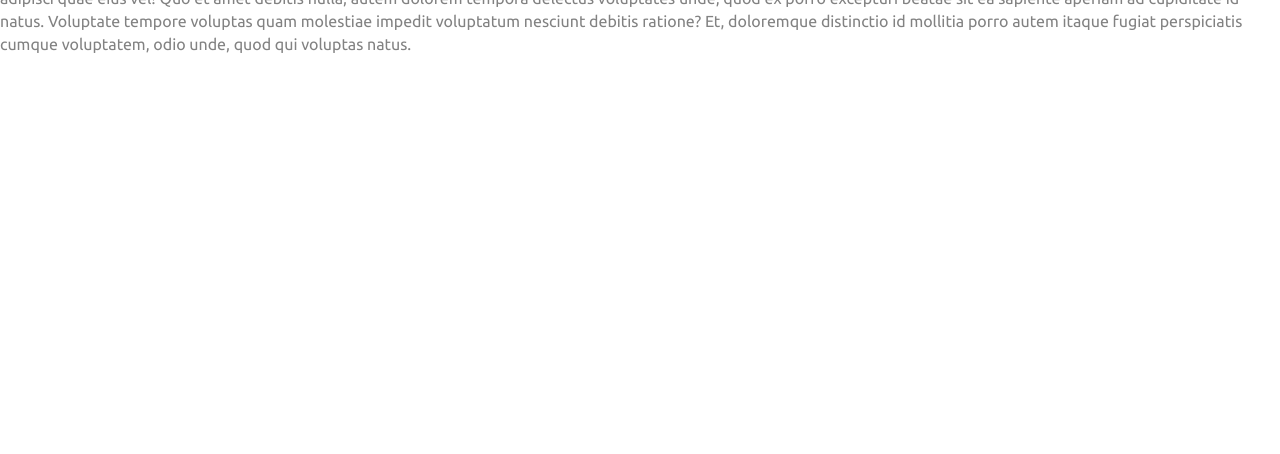
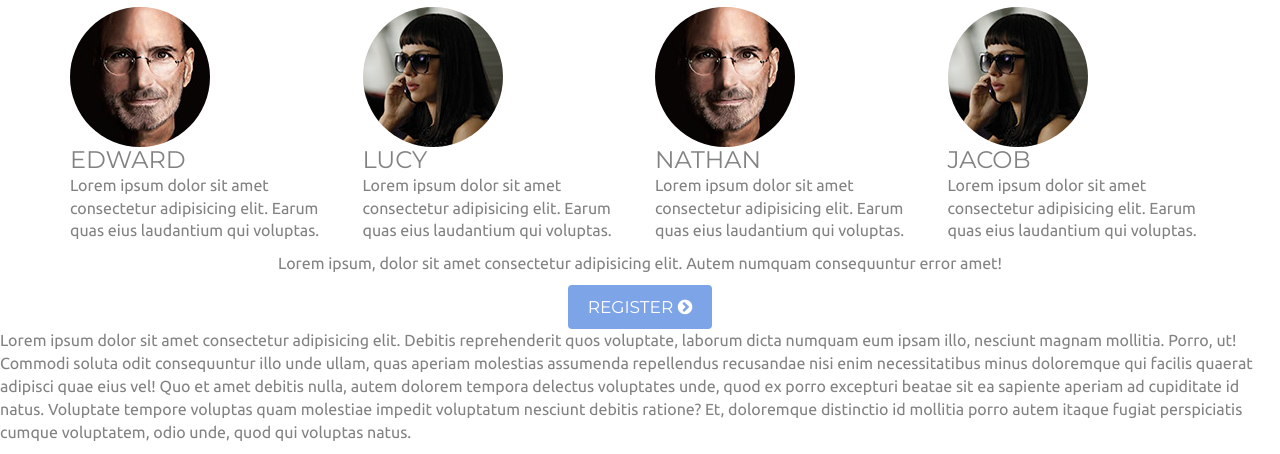
Before and after one commit to AndyMarg/eventide, a website: page public/index.html in a window 1280 px wide. Shown: the part 583-1037 px from the top of the page. Before the commit the page ends 800 px from the top, so only its background shows below. Drawn offline with nearby package versions, Linux system fonts and the light colour scheme; files that its build step writes are made by us from their sources.

Commit message:
Speakers section design continue. (Lesson 7 finished)

```diff
--- a/public/index.html
+++ b/public/index.html
@@ -86,6 +86,57 @@
                     </div>
                 </div>
             </div>
+            <div class="row text-center speakers-header">
+                <h2>event speakers</h2>
+                <p class="large">Lorem ipsum dolor sit amet consectetur ipsum dolor </p>
+            </div>
+            <div class="row speakers-list">
+                <div class="col-sm-3">
+                    <div class="item">
+                        <div>
+                            <img src="img/jobs.jpg" alt="" class="img-circle">
+                            <h3>edward</h3>
+                        </div>
+                        <p>Lorem ipsum dolor sit amet consectetur adipisicing elit.
+                            Earum quas eius laudantium qui voluptas.</p>
+                    </div>
+                </div>
+                <div class="col-sm-3">
+                        <div class="item">
+                            <div>
+                                <img src="img/lucy.jpg" alt="" class="img-circle">
+                                <h3>lucy</h3>
+                            </div>
+                            <p>Lorem ipsum dolor sit amet consectetur adipisicing elit.
+                                Earum quas eius laudantium qui voluptas.</p>
+                        </div>
+                </div>
+                <div class="col-sm-3">
+                    <div class="item">
+                        <div>
+                            <img src="img/jobs.jpg" alt="" class="img-circle">
+                            <h3>nathan</h3>
+                        </div>
+                        <p>Lorem ipsum dolor sit amet consectetur adipisicing elit. Earum quas eius laudantium qui voluptas.</p>
+                    </div>
+                </div>
+                <div class="col-sm-3">
+                    <div class="item">
+                        <div>
+                            <img src="img/lucy.jpg" alt="" class="img-circle">
+                            <h3>jacob</h3>
+                        </div>
+                        <p>Lorem ipsum dolor sit amet consectetur adipisicing elit. Earum quas eius laudantium qui voluptas.</p>
+                    </div>
+                </div>
+            </div>
+            <div class="row text-center speakers-footer">
+                <p class="large">Lorem ipsum, dolor sit amet consectetur adipisicing elit.
+                   Autem numquam consequuntur error amet!</p>
+                   <a href="" class="btn btn-primary">register
+                        <i class="fa fa-chevron-circle-right"></i>
+                    </a>
+            </div>
         </div>
     </section>
 
--- a/src/scss/speakers.scss
+++ b/src/scss/speakers.scss
@@ -5,15 +5,16 @@
     padding: 90px 0;
     border-bottom: 2px solid #f0f0f0;
 
+    & p.large {
+        margin-bottom: 20px;
+        color: #828689;
+        font-size: 20px;
+    }
+
     & .left-block {
         & h2 {
             margin-bottom: 20px;
             color: #828689;
-        }
-        & p.large {
-            margin-bottom: 20px;
-            color: #828689;
-            font-size: 20px;
         }
     }
 
```
